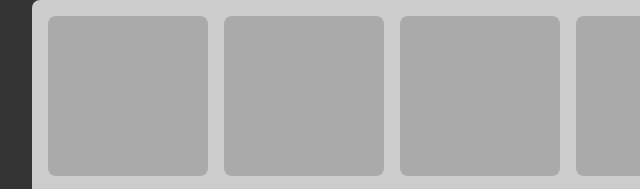
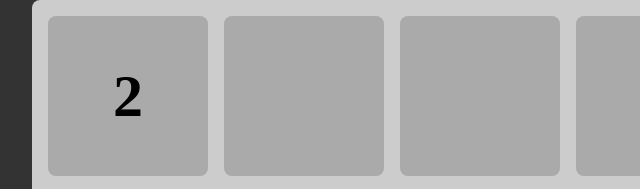
Before and after one commit to JunaidSikander/2048-Game, a plain HTML site: page index.html in a window 1280 px wide. Shown: the top 189 px of the page, 248-888 px from the left. Drawn offline with Linux system fonts and the light colour scheme.

Commit message:
[ADD] Tile styling

```diff
--- a/index.html
+++ b/index.html
@@ -28,7 +28,9 @@
     <div class="cell"></div>
     <div class="cell"></div>
     <div class="cell"></div>
+
+    <div class="tile">2</div>
 </div>
-<script src="script.js"></script>
+
 </body>
 </html>
--- a/styles.css
+++ b/styles.css
@@ -32,3 +32,33 @@ body {
     background-color : #AAA;
     border-radius    : 1vmin;
 }
+
+.tile {
+    /*--x                    : 0;*/
+    /*--y                    : 0;*/
+    /*--background-lightness : 80%;*/
+    /*--text-lightness       : 20%;*/
+
+    position         : absolute;
+    display          : flex;
+    font-weight      : bold;
+    border-radius    : 1vmin;
+    justify-content  : center;
+    align-items      : center;
+    margin           : var(--cell-gap);
+    height           : var(--cell-size);
+    width            : var(--cell-size);
+    transition       : 100ms ease-in-out;
+    animation        : show 200ms ease-in-out;
+    color            : hsl(200, 25%, var(--text-lightness));
+    background-color : hsl(200, 50%, var(--background-lightness));
+    top              : calc(var(--y) * (var(--cell-size) + var(--cell-gap)));
+    left             : calc(var(--x) * (var(--cell-size) + var(--cell-gap)));
+}
+
+@keyframes show {
+    0% {
+        opacity   : .5;
+        transform : scale(0);
+    }
+}
```
